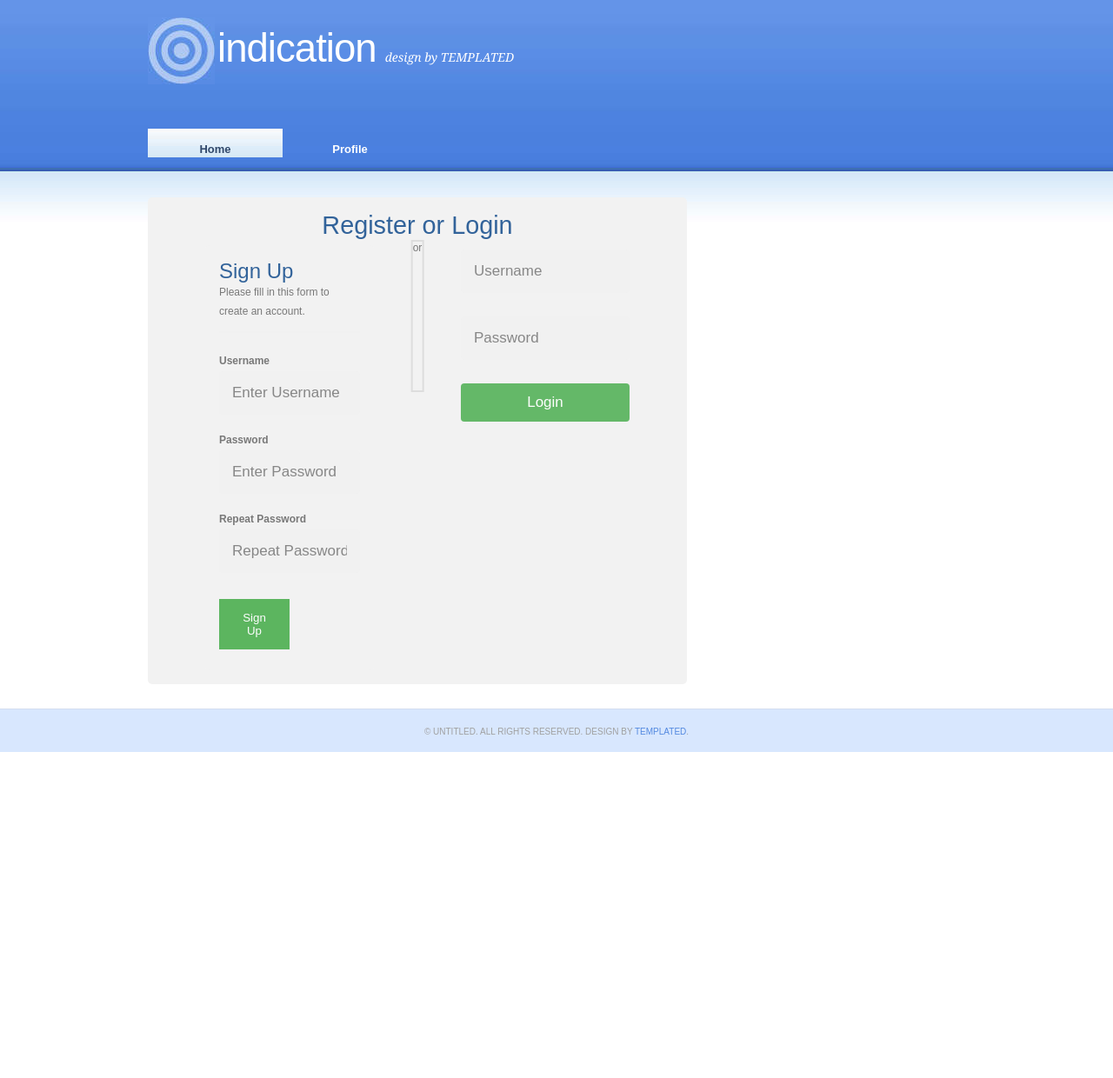
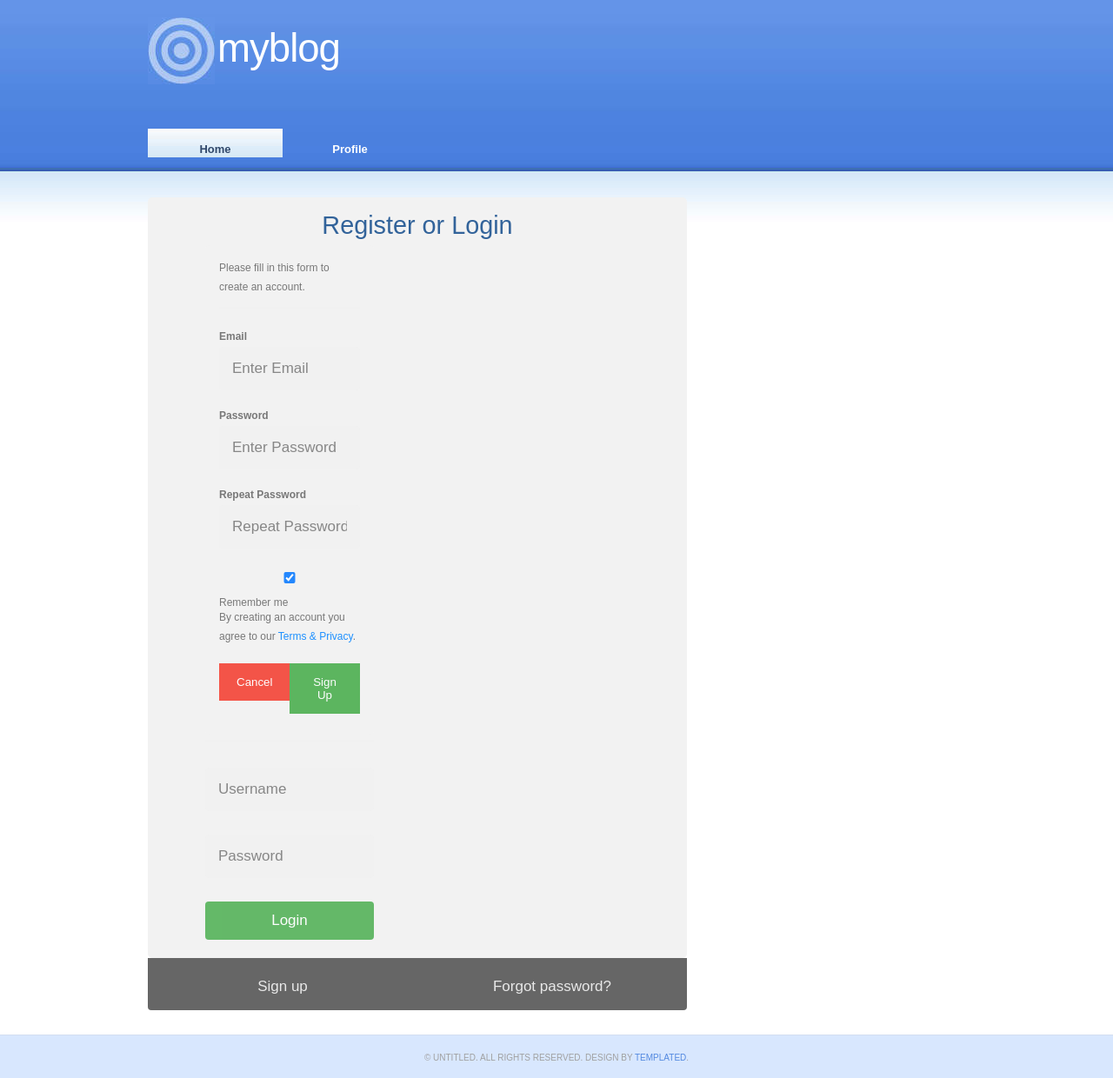
Before and after one commit to IffyKech/myBlog, a Flask app: page /login in a window 1280 px wide. Shown: the whole page at 87% size. Before the commit the page ends 865 px from the top, so only its background shows below. Run offline with Flask 2, Linux system fonts and the light colour scheme.

Commit message:
Update login.html

```diff
--- a/templates/login.html
+++ b/templates/login.html
@@ -1,38 +1,26 @@
-<!DOCTYPE html PUBLIC "-//W3C//DTD XHTML 1.0 Strict//EN" "http://www.w3.org/TR/xhtml1/DTD/xhtml1-strict.dtd">
-<!--
-Design by TEMPLATED
-http://templated.co
-Released for free under the Creative Commons Attribution License
+<!DOCTYPE html>
 
-Name       : Indication
-Description: A two-column, fixed-width design with dark color scheme.
-Version    : 1.0
-Released   : 20090910
-
--->
-<html xmlns="http://www.w3.org/1999/xhtml">
+<html>
 <head>
 <meta name="keywords" content="" />
 <meta name="description" content="" />
 <meta http-equiv="content-type" content="text/html; charset=utf-8" />
-<title>Indication by TEMPLATED</title>
-<link href="../static/css/style.css" rel="stylesheet" type="text/css" media="screen" />
-    <script src="{{ url_for('static', filename='../scripts/render.js') }}" type="text/javascript" defer></script>
-
+<title>myBlog - Login</title>
+<link href="style.css" rel="stylesheet" type="text/css" media="screen" />
 </head>
 <body>
 <div id="wrapper">
 	<div id="header">
 		<div id="logo">
-			<h1><a href="#">Indication   </a></h1>
-			<p> design by <a href="http://templated.co" rel="nofollow">TEMPLATED</a></p>
+			<h1><a href="#">MyBlog</a></h1>
+
 		</div>
 	</div>
 	<!-- end #header -->
 	<div id="menu">
 		<ul>
-			<li class="current_page_item"><a href="#">Home</a></li>
-			<li><a href="#">Profile</a></li>
+			<li class="current_page_item"><a href="#index">Home</a></li>
+			<li><a href="#profile">Profile</a></li>
 		</ul>
 	</div>
 	<!-- end #menu -->
@@ -41,34 +29,40 @@ Released   : 20090910
 	<div id="page-bgbtm">
 		<div id="content">
 			<div class="container">
-  <form>
+  <form action="/action_page.php">
     <div class="row">
       <h2 style="text-align:center">Register or Login</h2>
-      <div class="vl">
-        <span class="vl-innertext">or</span>
-      </div>
 
       <div class="col">
 	  <!-- Register -->
-        <form style="border:1px solid #ccc">
+        <form action="action_page.php" style="border:1px solid #ccc">
 			<div class="container">
-    <h1>Sign Up</h1>
 					<p>Please fill in this form to create an account.</p>
 				<hr>
 
-    <label for="email"><b>Username</b></label>
-    <input type="text" id="registerUsername" placeholder="Enter Username" name="UserName" required>
+				<label for="email"><b>Email</b></label>
+				<input type="text" placeholder="Enter Email" name="email" required>
 
 				<label for="psw"><b>Password</b></label>
-    <input type="password" id="registerPassword" placeholder="Enter Password" name="psw" required>
+				<input type="password" placeholder="Enter Password" name="psw" required>
+
 
 				<label for="psw-repeat"><b>Repeat Password</b></label>
-    <input type="password" id="registerRepeat" placeholder="Repeat Password" name="psw-repeat" required>
+				<input type="password" placeholder="Repeat Password" name="psw-repeat" required>
+
+				<label>
+				  <input type="checkbox" checked="checked" name="remember" style="margin-bottom:15px"> Remember me
+				</label>
+
+				<p>By creating an account you agree to our <a href="#" style="color:dodgerblue">Terms & Privacy</a>.</p>
+
 				<div class="clearfix">
-      <button type="button" id="registerButton" class="signupbtn">Sign Up</button>
+				  <button type="button" class="cancelbtn">Cancel</button>
+				  <button type="submit" class="signupbtn">Sign Up</button>
 				</div>
 			</div>
 		</form>
+		<hr id="vertLog>
 <!-- Register ends -->
       </div>
 
@@ -77,8 +71,8 @@ Released   : 20090910
           <p>Or sign in manually:</p>
         </div>
 
-        <input type="text" name="username" placeholder="Username" >
-        <input type="password" name="password" placeholder="Password" >
+        <input type="text" name="username" placeholder="Username" required>
+        <input type="password" name="password" placeholder="Password" required>
         <input type="submit" value="Login">
       </div>
 
@@ -87,7 +81,16 @@ Released   : 20090910
 </div>
 <!-- Login ends -->
 
-
+<div class="bottom-container">
+  <div class="row">
+    <div class="col">
+      <a href="#" style="color:white" class="btn">Sign up</a>
+    </div>
+    <div class="col">
+      <a href="#" style="color:white" class="btn">Forgot password?</a>
+    </div>
+  </div>
+</div>
 		<div style="clear: both;">&nbsp;</div>
 		</div>
 		<!-- end #content -->
```
Lines whose indentation alone changed are shown as unchanged.
